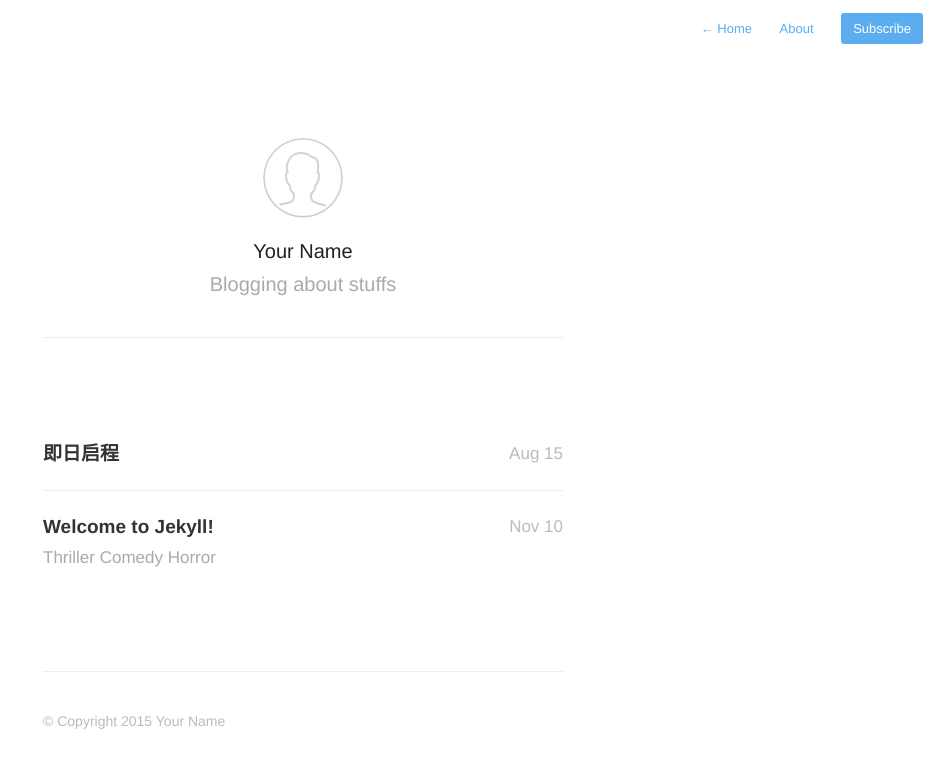
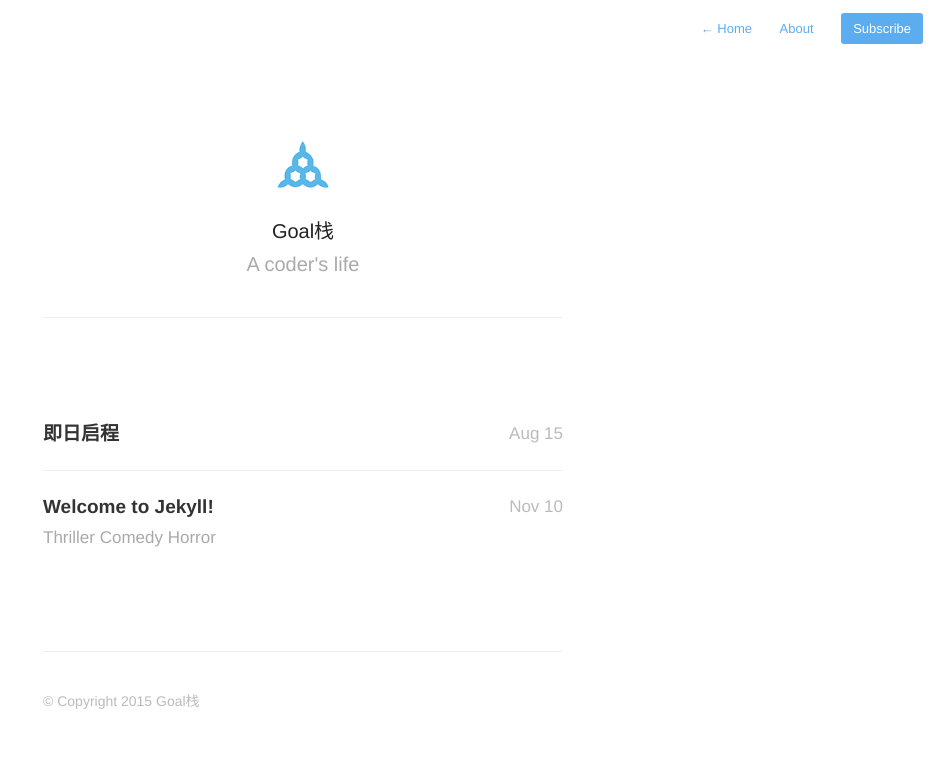
Before and after one commit to williamhqs/huqiushi, a Jekyll site: the page built from index.html, in a window 1280 px wide. Shown: the top 768 px of the page, without its empty margins (337-1280 px from the left). Built offline with Jekyll 4.4.1, drawn with Linux system fonts in a browser that asks for light colours; nearby versions of some CDN libraries; Markdown is read by kramdown in place of the engine named in the settings; the list of posts is cut into pages by our own code.

Commit message:
Improve theme

```diff
--- a/_config.yml
+++ b/_config.yml
@@ -1,6 +1,6 @@
-name: Your New Jekyll Site
-description: Blogging about stuffs
-meta_description: "Your New Jekyll Site, Blogging about stuffs"
+name: Goal栈
+description: A coder's life
+meta_description: "IOS, swift"
 
 aboutPage: true
 
@@ -9,15 +9,15 @@ highlighter: pygments
 
 paginate: 20
 baseurl: /
-domain_name: 'http://yourblog-domain.com'
+domain_name: 'http://goaldrive.com'
 google_analytics: 'UA-XXXXXXXX-X'
 disqus: false
 disqus_shortname: 'your-disqus-shortname'
 
 # Details for the RSS feed generator
 url:            'http://your-blog-url.example.com'
-author:         'Your Name'
-authorTwitter:  'YourTwitterUsername'
+author:         'Goal栈'
+authorTwitter:  'williamhqs'
 
 permalink:       /:year/:title/
 
--- a/assets/css/style.css
+++ b/assets/css/style.css
@@ -85,9 +85,9 @@ h2 {
 
 .profile #avatar {
 	display: inline-block;
-	width: 80px;
-	height: 80px;
-	border-radius: 50%;
+	width: 60px;
+	height: 60px;
+	/*border-radius: 50%;*/
 	margin-bottom: 20px;
 }
 
```
Also changed, not shown: assets/images/avatar.png, assets/images/avatar@2x.png.
